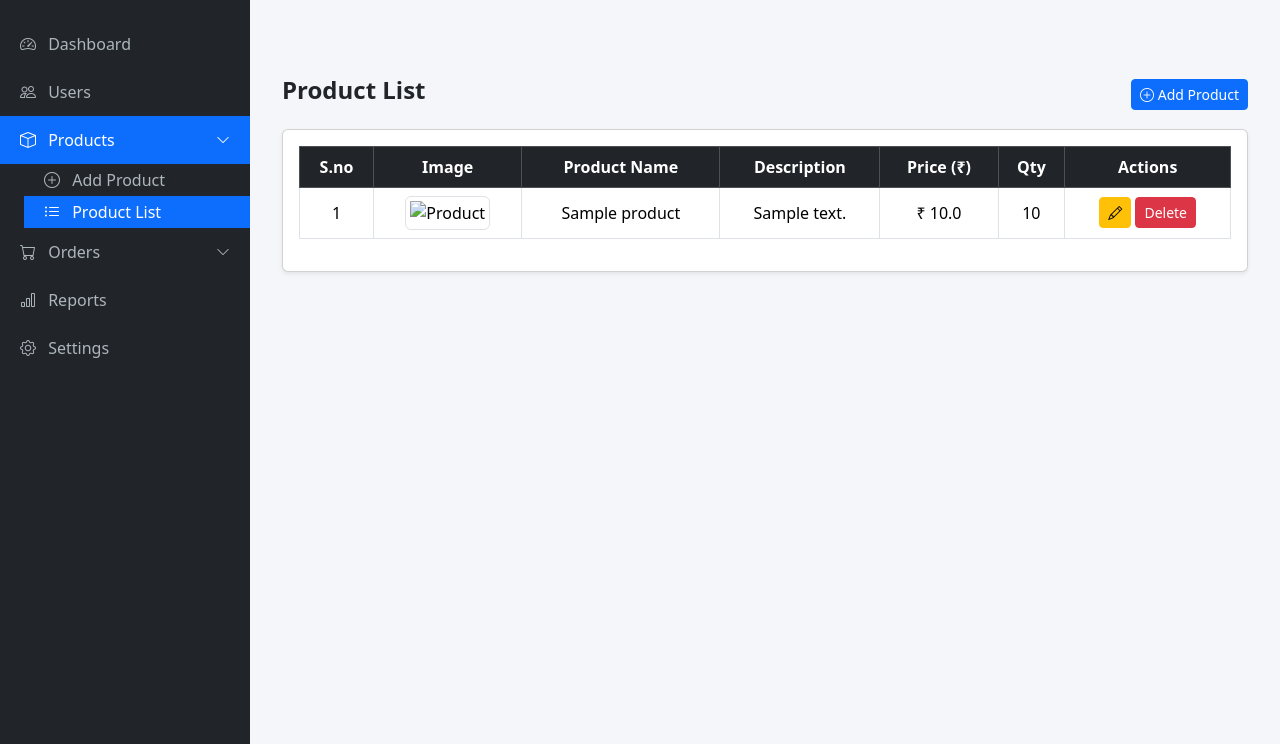
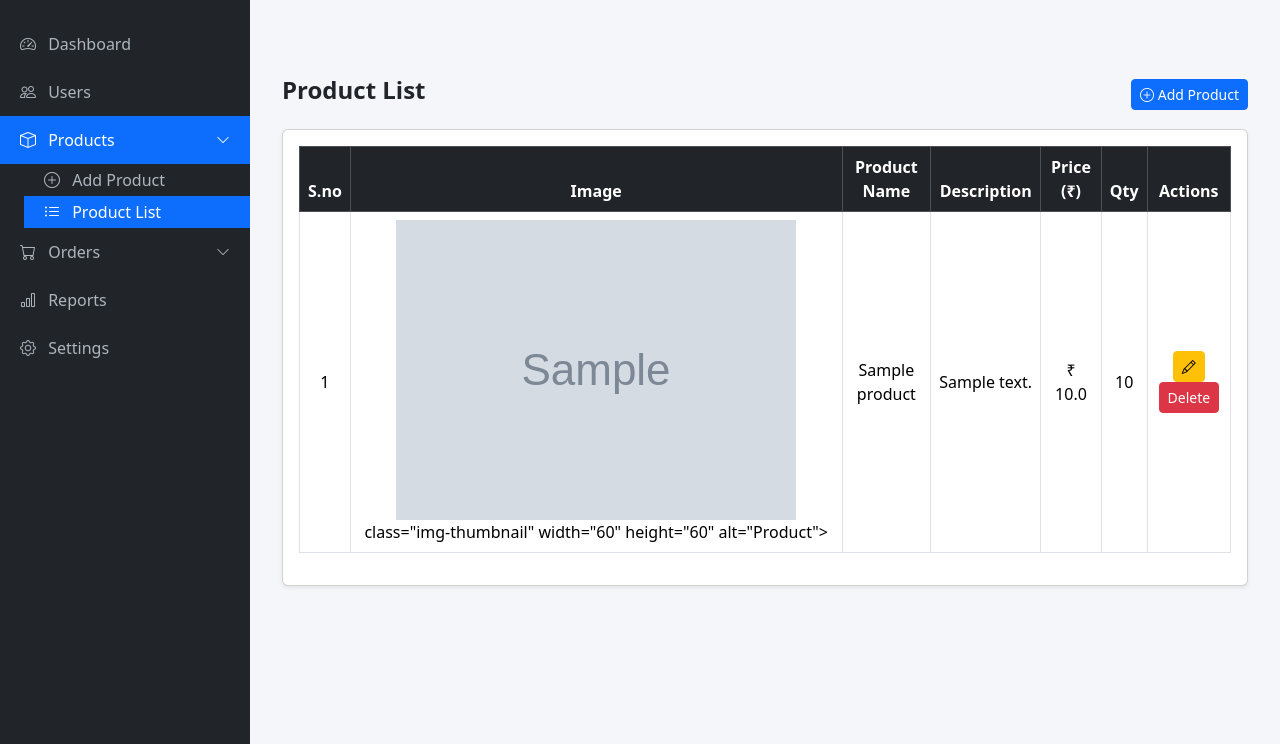
Before and after one commit to sabaresh1205-bot/grocery_project, a Django app: template products/templates/partners/product_List.html in a window 1280 px wide. Shown: the part 56-800 px from the top of the page. Run offline with Django 5.2, Linux system fonts and the light colour scheme; the template is opened without the code that fills it: values that come from a table or form of the project are taken from there, others are empty; tables that the repository leaves empty hold one stand-in row (values such as "Sample post"); grey boxes marked "Sample" are stand-in pictures.

Commit message:
fix cloudinary upload properly

```diff
--- a/products/templates/partners/product_List.html
+++ b/products/templates/partners/product_List.html
@@ -162,7 +162,7 @@
                             <tr>
                                 <td>{{ forloop.counter }}</td>
                                 <td>
-                                    <img src="{{ product.product_cover_image.url }}"
+                                        <img src="{{ product.product_cover_image }}">
                                          class="img-thumbnail"
                                          width="60" height="60"
                                          alt="Product">
```
